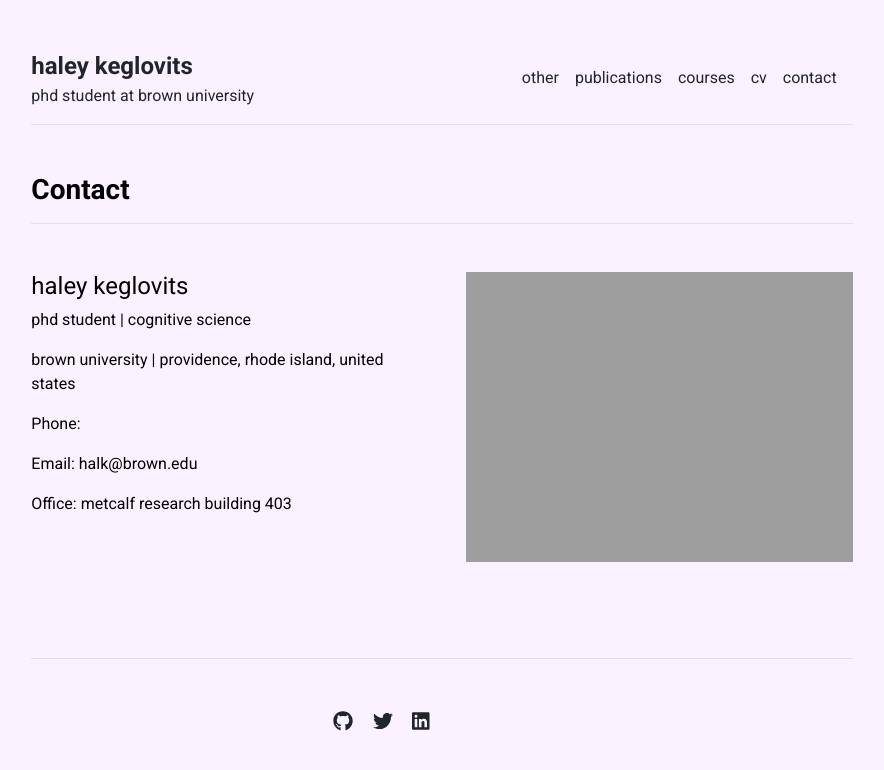
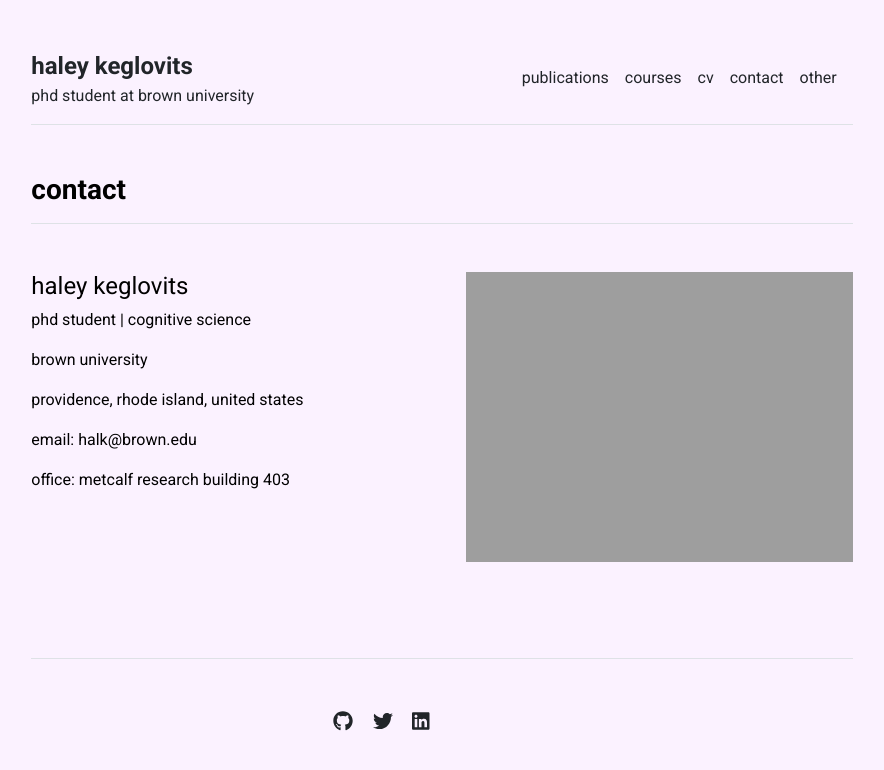
Before and after one commit to haleyk/haleyk.github.io, a Jekyll site: the page built from contact.md, in a window 1280 px wide. Shown: the top 770 px of the page, without its empty margins (198-1082 px from the left). Built offline with Jekyll 4.4.1, drawn with Linux system fonts in a browser that asks for light colours.

```diff
--- a/_data/settings.yml
+++ b/_data/settings.yml
@@ -1,11 +1,11 @@
 menu:
-- {name: 'other', url: '/other'}
 - {name: 'publications', url: '/publications'}
 - {name: 'courses', url: '/courses'}
 - {name: 'cv', url: '/cv'}
 - {name: 'contact', url: '/contact'}
+- {name: 'other', url: '/other'}
 
-people:
+other:
 - {name: 'Primary Investigator', title: 'Researcher', department: 'Physics & Astronomy', institution: 'Some University', institution_address: '1 Main Street, Canada', phone: '(000) 000-0000', email: 'hello@university.edu', office: 'Science Building 505', image: 'assets/img/primary-investigator.jpg', url: 'primary-investigator'}
 - {name: 'Lab Technician', title: 'Researcher', department: 'Physics & Astronomy', institution: 'Some University', institution_address: '1 Main Street, Canada', phone: '(000) 000-0000', email: 'hello@university.edu', office: 'Science Building 505', image: 'assets/img/lab-technician.jpg', url: 'lab-technician'}
 - {name: 'Graduate Student', title: 'Researcher', department: 'Physics & Astronomy', institution: 'Some University', institution_address: '1 Main Street, Canada', phone: '(000) 000-0000', email: 'hello@university.edu', office: 'Science Building 505', image: 'assets/img/graduate-student.jpg', url: 'graduate-student'}
--- a/_includes/contact.html
+++ b/_includes/contact.html
@@ -1,18 +1,18 @@
 <div class="row g-5 mb-5">
   <div>
-    <h3 class="fw-bold border-bottom pb-3 mb-5">Contact</h3>
+    <h3 class="fw-bold border-bottom pb-3 mb-5">contact</h3>
     {% for contact in site.data.settings.contacts %}
     <div class="row g-5 mb-5">
       <div class="col-md-6">
         <h4>{{ contact.name }}</h4>
         <p>{{ contact.title }} | {{ contact.department }}</p>
-        <p>{{ contact.institution }} | {{ contact.institution_address }}</p>
-        <p>Phone: {{ contact.phone }}</p>
-        <p>Email: {{ contact.email }}</p>
-        <p>Office: {{ contact.office }}</p>
+        <p>{{ contact.institution }}</p>
+        <p>{{ contact.institution_address }}</p>
+        <p>email: {{ contact.email }}</p>
+        <p>office: {{ contact.office }}</p>
       </div>
       <div class="col-md-6">
-        <img src="{{ site.github.url }}/{{ contact.image }}" alt="Contact" width="100%">
+        <img src="{{ site.github.url }}/{{ contact.image }}" alt="contact" width="100%">
       </div>
     </div>
     {% endfor %}
```
Also changed, not shown: 2 other files.
